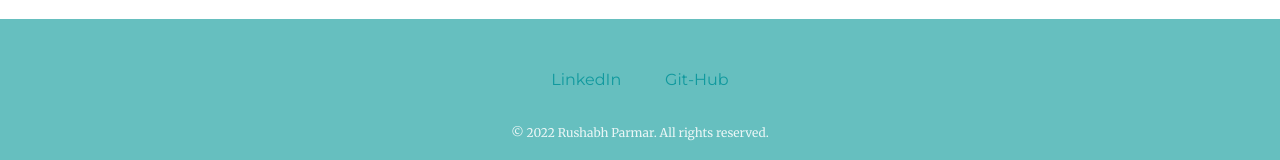
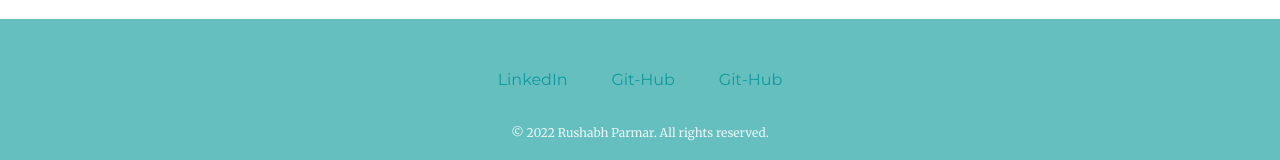
Before and after one commit to Rushabh-19/my-site, a plain HTML site: page index.html in a window 1280 px wide. Shown: the part 2792-2952 px from the top of the page. Drawn offline with Linux system fonts and the light colour scheme.

Commit message:
add line 76
<a class="footer-link" href="https://rushabh-19.github.io/rushabh-parmar" target="_blank">Git-Hub</a>
link to github page

```diff
--- a/index.html
+++ b/index.html
@@ -73,6 +73,7 @@
   <div class="bottom-container">
     <a class="footer-link" href="https://www.linkedin.com/in/rushabh-parmar-3a2356208" target="_blank">LinkedIn</a>
     <a class="footer-link" href="https://github.com/Rushabh-19" target="_blank">Git-Hub</a>
+    <a class="footer-link" href="https://rushabh-19.github.io/rushabh-parmar" target="_blank">Git-Hub</a>
     <p class="copyright">© 2022 Rushabh Parmar. All rights reserved.</p>
   </div>
   </body>
```
